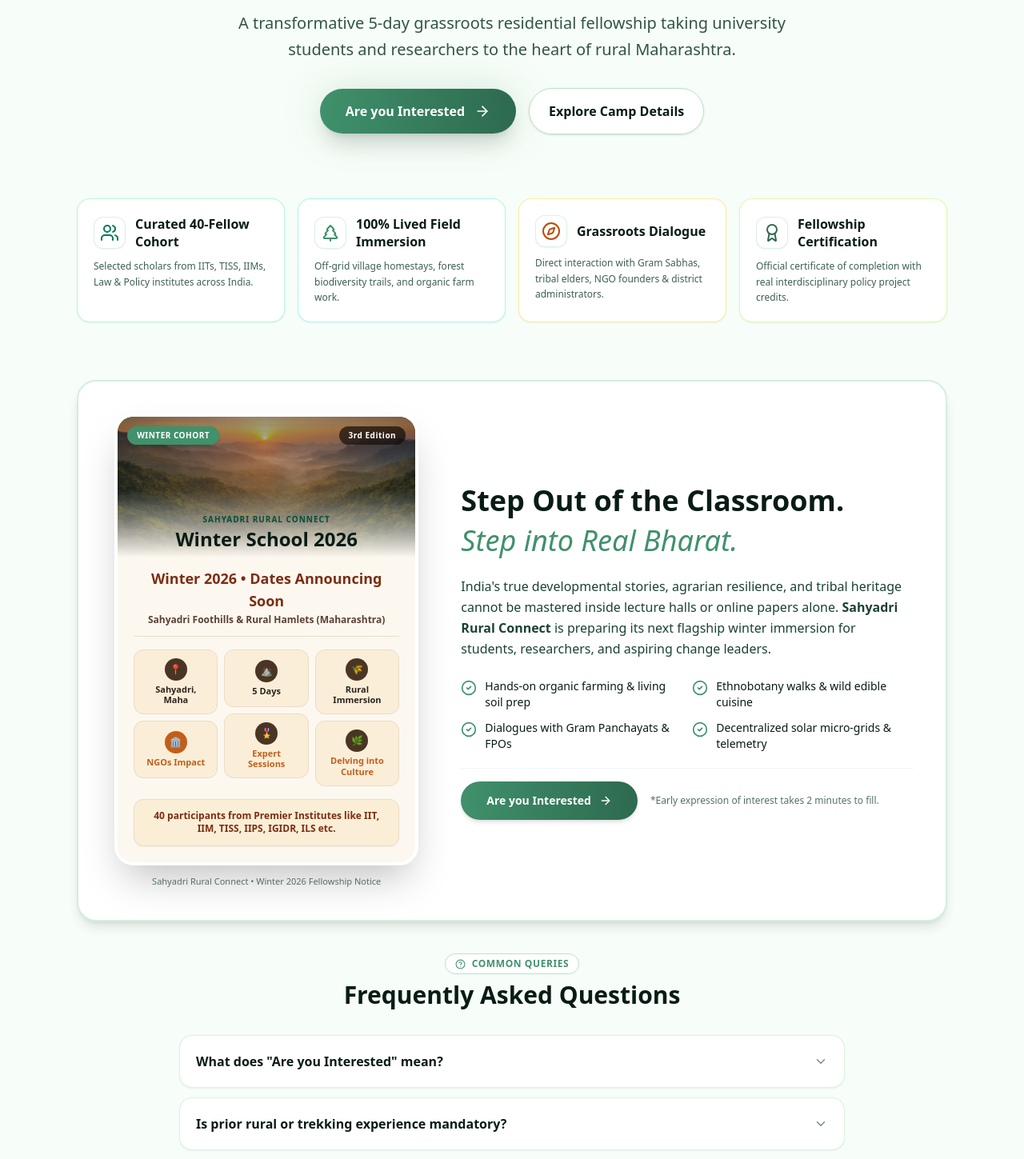
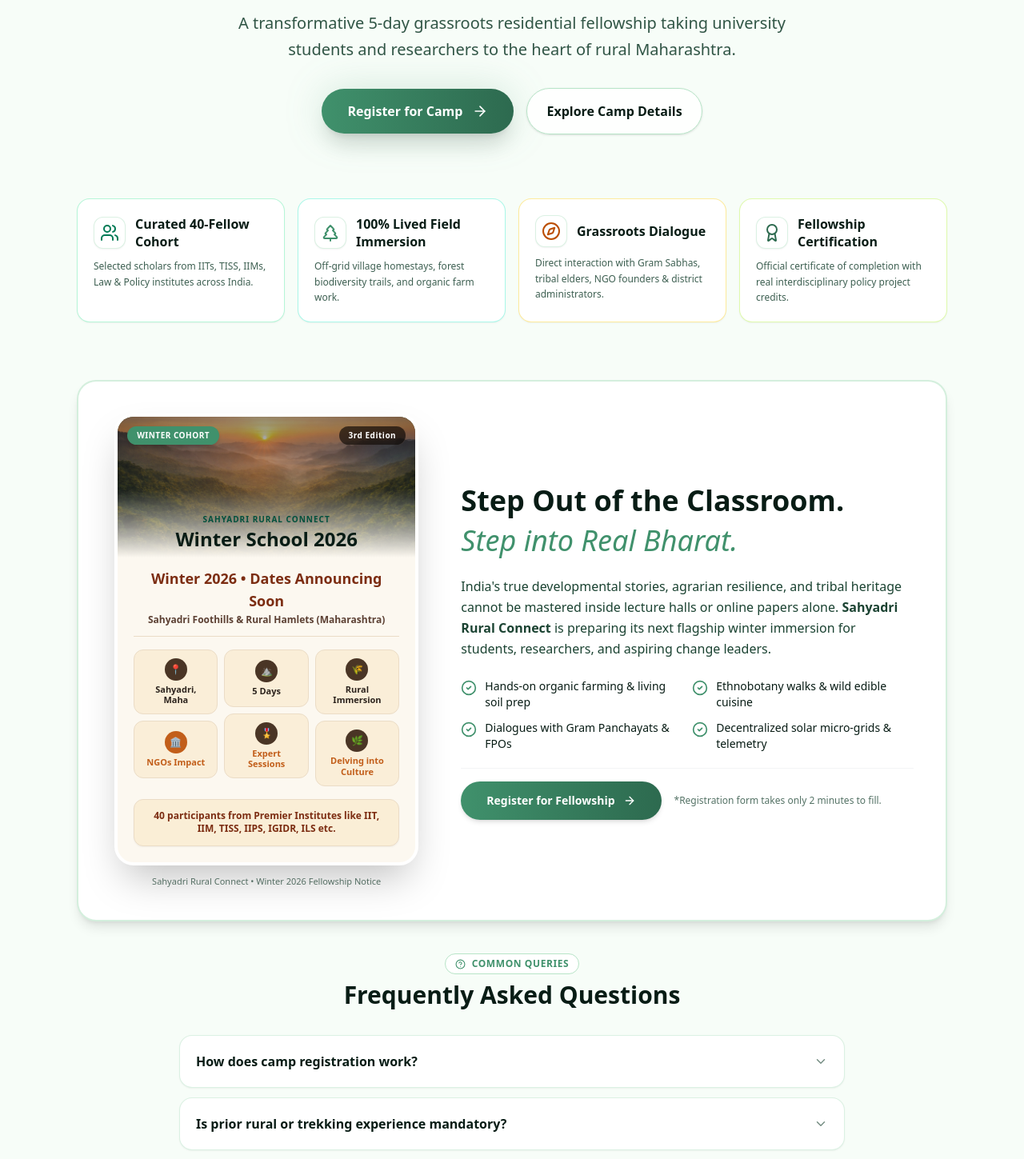
Before and after one commit to guptadipti0123-netizen/sahyadri-winter-school, a Next.js app: page /register in a window 1280 px wide. Shown: the part 280-1729 px from the top of the page at 80% size. Built offline with nearby package versions, Linux system fonts and the light colour scheme.

Commit message:
fix: adjust card text spacing and update CTA buttons from 'Are you Interested' to 'Register for Summer School/Camp'

```diff
--- a/src/app/camp-3/page.js
+++ b/src/app/camp-3/page.js
@@ -211,7 +211,7 @@ export default function SummerSchoolJawharPage() {
                 href="/register/form"
                 className="inline-flex items-center justify-center gap-1.5 sm:gap-2.5 px-4 sm:px-7 py-2.5 sm:py-3.5 rounded-full bg-gradient-to-r from-sea_green to-dark_emerald text-white font-bold text-xs sm:text-sm md:text-base shadow-lg hover:shadow-xl hover:scale-105 active:scale-95 transition-all duration-300 whitespace-nowrap"
               >
-                <span>Are you Interested</span>
+                <span>Register for Summer School</span>
                 <ArrowRight size={15} />
               </Link>
               <Link
@@ -225,8 +225,8 @@ export default function SummerSchoolJawharPage() {
 
           {/* RIGHT: POLAROID / FEATURE CARD */}
           <div className="lg:col-span-5 flex justify-center">
-            <div className="relative w-full max-w-[380px] bg-white p-4 pb-14 shadow-2xl rounded-2xl transform rotate-1 hover:rotate-0 transition-transform duration-500 border border-celadon/40">
-              <div className="relative w-full h-64 sm:h-72 rounded-xl overflow-hidden bg-gray-100">
+            <div className="w-full max-w-[380px] bg-white p-4 shadow-2xl rounded-3xl transform rotate-1 hover:rotate-0 transition-transform duration-500 border border-celadon/40 flex flex-col gap-4">
+              <div className="relative w-full h-64 sm:h-72 rounded-2xl overflow-hidden bg-gray-100 shrink-0">
                 <Image
                   src="/floating7.jpeg"
                   alt="Summer School Jawhar Tribal Community"
@@ -238,11 +238,11 @@ export default function SummerSchoolJawharPage() {
                   Jawhar Hub
                 </div>
               </div>
-              <div className="absolute bottom-4 left-0 w-full text-center px-4">
-                <span className="font-serif text-evergreen font-bold text-base md:text-lg block">
+              <div className="text-center px-3 pt-1 pb-2">
+                <span className="font-serif text-evergreen font-bold text-base md:text-lg block leading-snug">
                   Cradle of Warli Art & Tribal Heritage
                 </span>
-                <span className="text-xs text-pine_teal/80 font-medium">
+                <span className="text-xs text-pine_teal/80 font-medium block mt-1.5">
                   Jawhar, Palghar District (May 2026)
                 </span>
               </div>
@@ -487,7 +487,7 @@ export default function SummerSchoolJawharPage() {
                 href="/register/form"
                 className="inline-flex items-center justify-center gap-1.5 sm:gap-2.5 px-4 sm:px-8 py-2.5 sm:py-4 rounded-full bg-white text-evergreen font-bold text-xs sm:text-sm md:text-base shadow-lg hover:shadow-xl hover:bg-frosted_mint hover:scale-105 active:scale-95 transition-all duration-300 whitespace-nowrap"
               >
-                <span>Are you Interested</span>
+                <span>Register for Camp</span>
                 <ArrowRight size={15} />
               </Link>
               <Link
--- a/src/app/register/page.js
+++ b/src/app/register/page.js
@@ -53,8 +53,8 @@ export default function RegisterPage() {
 
   const faqs = [
     {
-      q: 'What does "Are you Interested" mean?',
-      a: 'By clicking "Are you Interested" and submitting your details, you register an early expression of interest for the upcoming winter camp. When admissions officially open, priority notifications and application guidelines will be sent directly to your email.'
+      q: 'How does camp registration work?',
+      a: 'By submitting the registration form, you register your application for the upcoming fellowship camp. When admissions officially open, official selection guidelines, schedule details, and confirmation will be sent directly to your registered email.'
     },
     {
       q: 'Is prior rural or trekking experience mandatory?',
@@ -115,7 +115,7 @@ export default function RegisterPage() {
               href="/register/form"
               className="group relative inline-flex items-center justify-center gap-1.5 sm:gap-3 px-3.5 sm:px-8 py-2.5 sm:py-4 rounded-full bg-gradient-to-r from-sea_green to-dark_emerald text-white font-bold text-xs sm:text-sm md:text-base shadow-xl hover:shadow-2xl hover:scale-105 active:scale-95 transition-all duration-300 whitespace-nowrap"
             >
-              <span>Are you Interested</span>
+              <span>Register for Camp</span>
               <ArrowRight className="w-3.5 h-3.5 sm:w-5 sm:h-5 group-hover:translate-x-1 transition-transform duration-300" />
               <span className="absolute inset-0 rounded-full bg-sea_green/20 blur-xl -z-10 group-hover:bg-sea_green/40 transition-colors" />
             </Link>
@@ -337,12 +337,12 @@ export default function RegisterPage() {
                 href="/register/form"
                 className="inline-flex items-center justify-center gap-2.5 px-8 py-3.5 rounded-full bg-gradient-to-r from-sea_green to-dark_emerald text-white font-bold text-sm shadow-md hover:shadow-lg hover:scale-105 active:scale-95 transition-all"
               >
-                <span>Are you Interested</span>
+                <span>Register for Fellowship</span>
                 <ArrowRight size={16} />
               </Link>
 
               <span className="text-xs text-pine_teal/75 font-medium">
-                *Early expression of interest takes 2 minutes to fill.
+                *Registration form takes only 2 minutes to fill.
               </span>
             </div>
 
```
